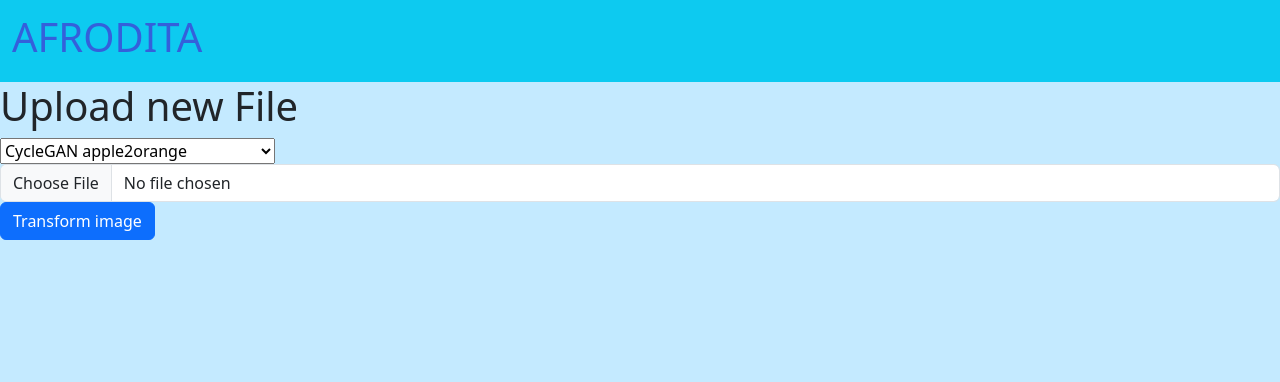
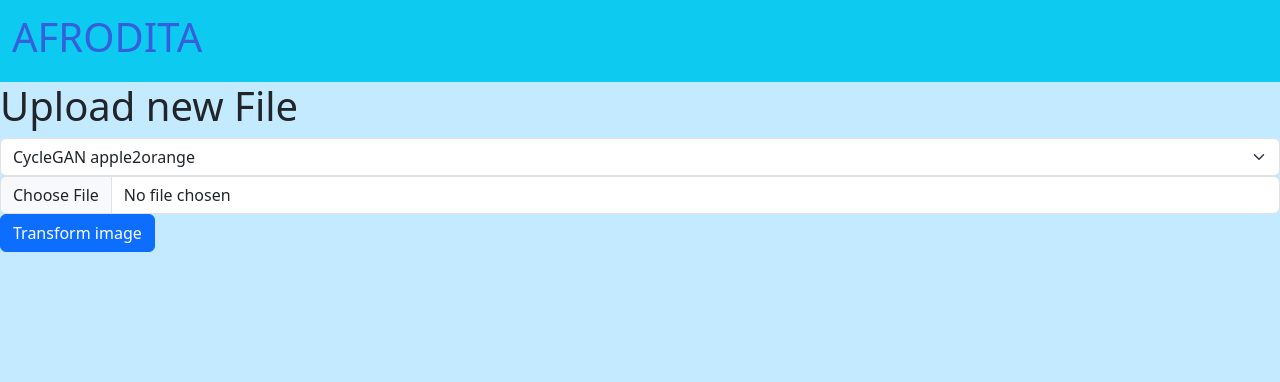
Before and after one commit to SaidKamalov/deep-image-to-art, a Flask app: page / in a window 1280 px wide. Shown: the top 382 px of the page. Run offline with Flask 3, Linux system fonts and the light colour scheme.

Commit message:
Prettify the main page.

```diff
--- a/api/templates/transform_image.html
+++ b/api/templates/transform_image.html
@@ -3,11 +3,13 @@
 {% block content %}
 <h1>Upload new File</h1>
 <form method=post enctype=multipart/form-data>
-    <select name="model_select" id="models">
-        <option value="CycleGAN">CycleGAN apple2orange</option>
-        <option value="UGATIT">U-GAT-IT(light) landscape2cubism</option>
-    </select>
-    <input class=form-control type=file name=file>
-    <button type="submit" class="btn btn-primary mb-3">Transform image</button>
+    <div class="form-group">
+        <select class="form-select" name="model_select" id="models">
+            <option selected value="CycleGAN">CycleGAN apple2orange</option>
+            <option value="UGATIT">U-GAT-IT(light) landscape2cubism</option>
+        </select>
+        <input class=form-control type=file name=file>
+        <button type="submit" class="btn btn-primary mb-3">Transform image</button>
+    </div>
 </form>
 {% endblock %}
```
